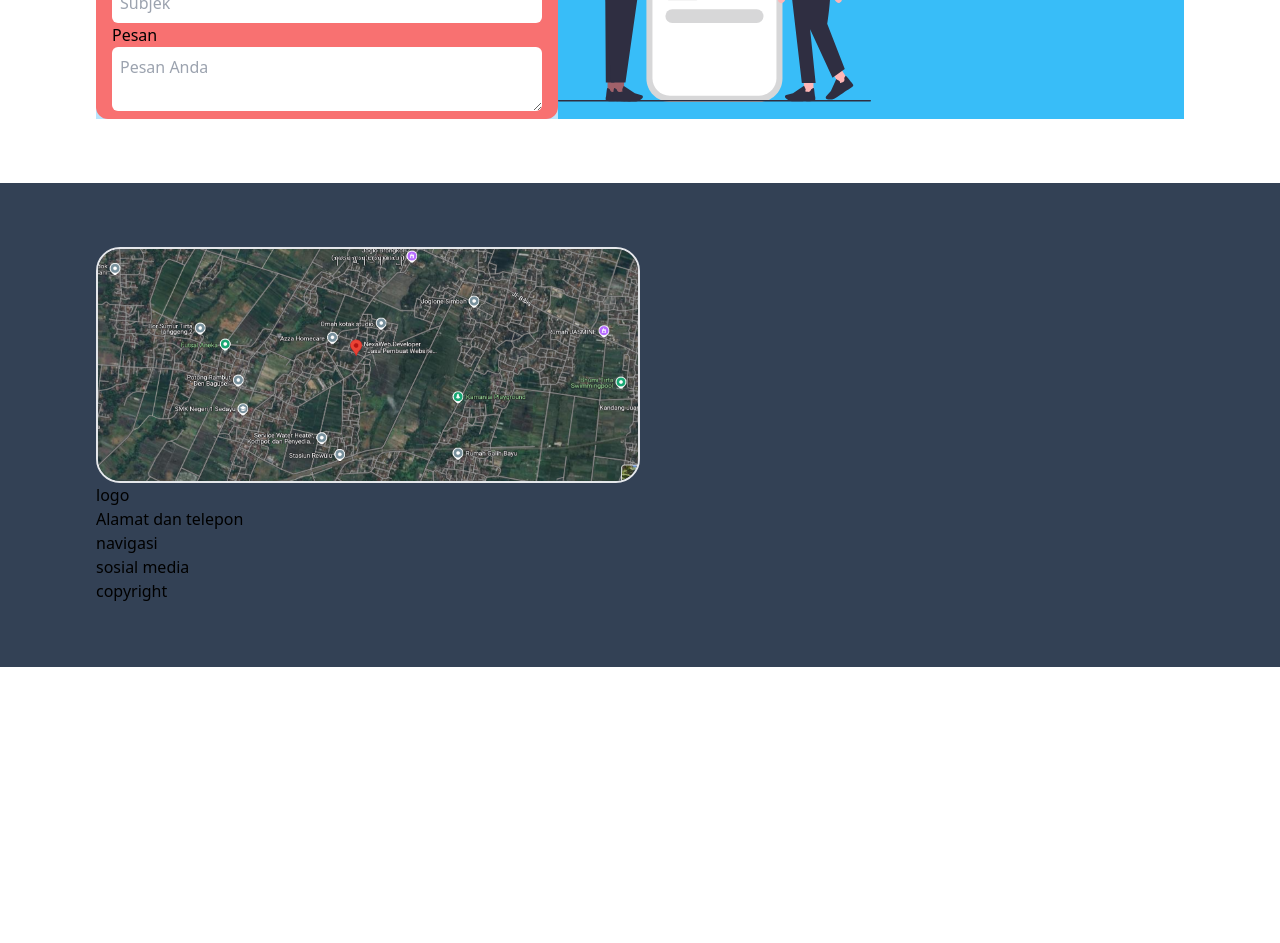
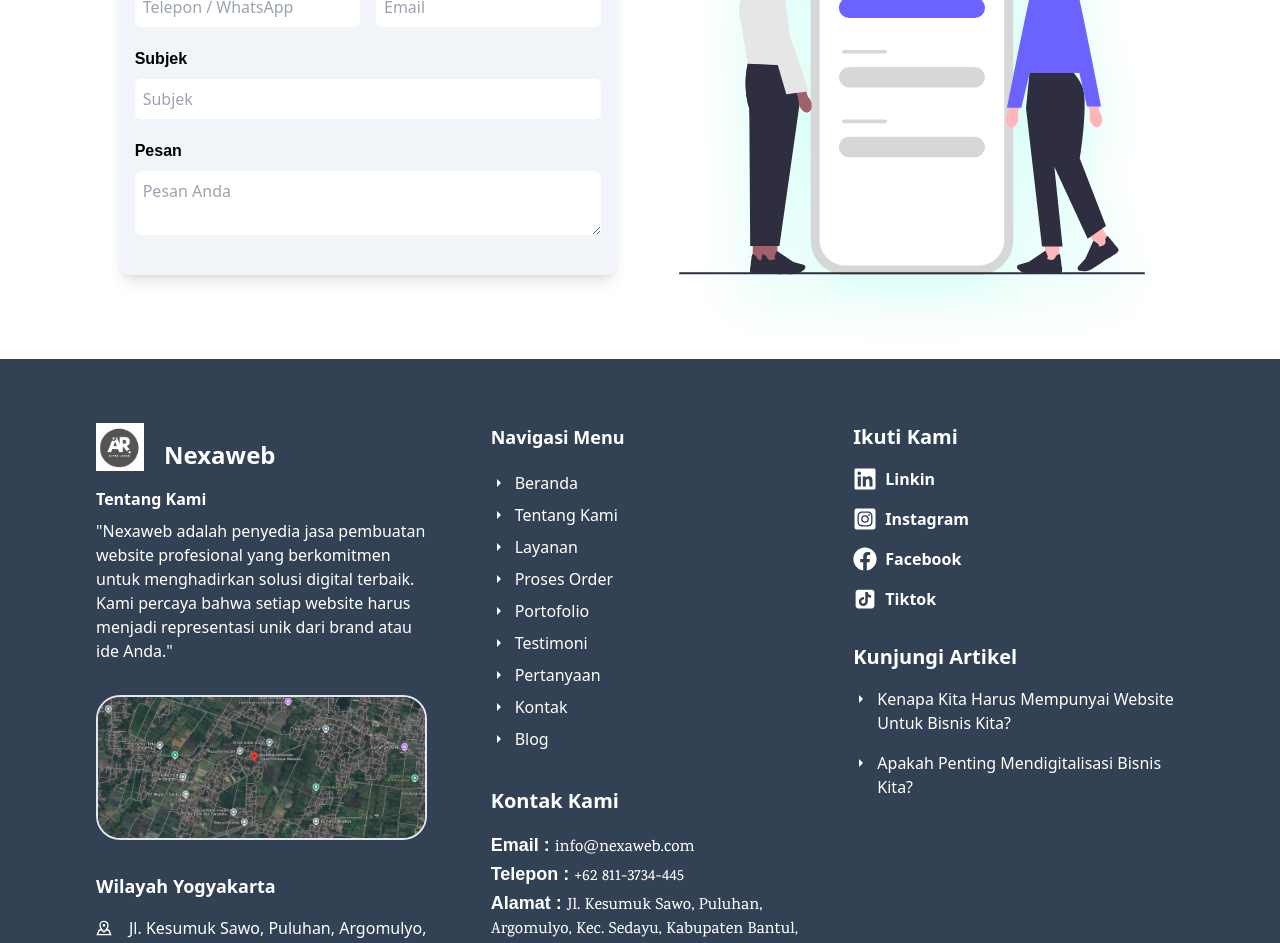
Before and after one commit to Araihan413/Nexaweb_Jasa-Pembuatan-Website, a React (Vite) app: page / in a window 1280 px wide. Shown: the part 5740-6683 px from the top of the page. Before the commit the page ends 6407 px from the top, so only its background shows below. Built offline with nearby package versions, Linux system fonts and the light colour scheme; a web font is replaced by a local one.

Commit message:
menyelesaikan element kontak dan footer pada page beranda

```diff
--- a/src/components/Elements/FormContact.jsx
+++ b/src/components/Elements/FormContact.jsx
@@ -2,8 +2,10 @@ export const FormContact = (props) => {
   const { id, children, type, placeholder, style = '' } = props;
   return (
     <>
-      <div className={` ${style} px-2 flex flex-col`}>
-        <label htmlFor={id}>{children}</label>
+      <div className={` ${style} px-2 flex flex-col gap-2 pb-5`}>
+        <label className="font-semibold font-subJudul" htmlFor={id}>
+          {children}
+        </label>
         <input id={id} name={id} className="rounded-md py-2 px-2" type={type} placeholder={placeholder} />
       </div>
     </>
@@ -14,9 +16,11 @@ export const FormTextarea = (props) => {
   const { id, children, placeholder, style = '' } = props;
   return (
     <>
-      <div className={` ${style} px-2 flex flex-col`}>
-        <label htmlFor={id}>{children}</label>
-        <textarea id={id} name={id} className="rounded-md py-2 px-2" placeholder={placeholder} />
+      <div className={` ${style} px-2 flex flex-col gap-2 pb-5`}>
+        <label className="font-semibold font-subJudul" htmlFor={id}>
+          {children}
+        </label>
+        <textarea rows="2" id={id} name={id} className="rounded-md py-2 px-2" placeholder={placeholder} />
       </div>
     </>
   );
--- a/src/components/Elements/WindowMap.jsx
+++ b/src/components/Elements/WindowMap.jsx
@@ -3,7 +3,7 @@ import windowMap from '../../assets/map_sementara.png';
 const WindowMap = () => {
   return (
     <>
-      <div className="w-1/2 rounded-3xl  border-2 overflow-hidden">
+      <div className="rounded-3xl  border-2 overflow-hidden">
         <figure className="hover:blur-sm">
           <img src={windowMap} alt="map sementara" />
         </figure>
--- a/src/components/Fragments/Contact.jsx
+++ b/src/components/Fragments/Contact.jsx
@@ -8,9 +8,10 @@ const Contact = () => {
         <div className="text-center pb-8">
           <h1 className="font-judul text-4xl font-semibold">Hubungi Kami</h1>
         </div>
-        <div className="bg-sky-200 w-full flex justify-center">
-          <div className="w-[500px] bg-red-400 rounded-xl">
-            <form action="" className="grid grid-cols-2 p-2">
+        <div className="w-full justify-center grid grid-cols-2 py-5">
+          <div className="w-full flex justify-center">
+            <div className="bg-slate-100 rounded-xl col-span-1 w-11/12 shadow-lg">
+              <form action="" className="grid grid-cols-2 p-2 pt-5">
                 <FormContact id="nama" type="text" placeholder="Nama Lengkap" style="col-span-1">
                   Nama Lengkap
                 </FormContact>
@@ -34,8 +35,11 @@ const Contact = () => {
                 </FormTextarea>
               </form>
             </div>
-          <div className="bg-sky-400">
-            <img className="w-1/2" src={contactMobile} alt="gambah contact mobile" />
+          </div>
+          <div className="w-full flex justify-center">
+            <div className="col-span-1 w-11/12 px-4 pt-4 drop-shadow-[0_25px_25px_rgba(0,245,204,0.15)]">
+              <img className="w-full" src={contactMobile} alt="gambah contact mobile" />
+            </div>
           </div>
         </div>
       </div>
--- a/src/components/Fragments/Footer.jsx
+++ b/src/components/Fragments/Footer.jsx
@@ -1,20 +1,180 @@
 import WindowMap from '../Elements/WindowMap';
+import Logo from '../Elements/Logo';
+import { GrMap } from 'react-icons/gr';
+import { IoMdArrowDropright } from 'react-icons/io';
+import { FaLinkedin, FaInstagramSquare, FaFacebook, FaRegCopyright } from 'react-icons/fa';
+import { AiFillTikTok } from 'react-icons/ai';
 
 const Footer = () => {
   return (
     <>
-      <div>
-        <div className="">
-          <WindowMap></WindowMap>
+      <div className="grid grid-cols-3 text-white">
+        <div className="col-span-1 flex flex-col items-start pr-8">
+          <div className="flex gap-5 items-end pb-4">
+            <Logo></Logo>
+            <h1 className="text-2xl font-SubJudul font-bold text-white">Nexaweb</h1>
+          </div>
+          <div className="text-white pb-8">
+            <h1 className="font-SubJudul font-bold pb-2">Tentang Kami</h1>
+            <p className="font-Paragraf">
+              "Nexaweb adalah penyedia jasa pembuatan website profesional yang berkomitmen untuk menghadirkan solusi digital terbaik. Kami percaya bahwa setiap website harus menjadi representasi unik dari brand atau ide Anda."
+            </p>
+          </div>
+          <div className="pb-8">
+            <WindowMap></WindowMap>
+          </div>
+          <div>
+            <h1 className="font-SubJudul font-semibold text-lg pb-4">Wilayah Yogyakarta</h1>
+            <div className="flex gap-4">
+              <div className="w-12 pt-1">
+                <GrMap></GrMap>
+              </div>
+              <p className="font-Paragraf">Jl. Kesumuk Sawo, Puluhan, Argomulyo, Kec. Sedayu, Kabupaten Bantul, Daerah Istimewa Yogyakarta, Indonesia</p>
+            </div>
+          </div>
         </div>
-        <div>
-          <h1>logo</h1>
-          <h1>Alamat dan telepon</h1>
-          <h1>navigasi</h1>
+
+        <div className="col-span-1 flex flex-col items-start pl-8">
+          <div className="pb-8">
+            <h1 className="font-SubJudul font-semibold text-lg pb-4">Navigasi Menu</h1>
+            <ul className="font-Paragraf">
+              <li>
+                <a className="flex gap-2 leading-none p-2 pl-0" href="">
+                  <IoMdArrowDropright /> Beranda
+                </a>
+              </li>
+              <li>
+                <a className="flex gap-2 leading-none p-2 pl-0" href="">
+                  <IoMdArrowDropright /> Tentang Kami
+                </a>
+              </li>
+              <li>
+                <a className="flex gap-2 leading-none p-2 pl-0" href="">
+                  <IoMdArrowDropright /> Layanan
+                </a>
+              </li>
+              <li>
+                <a className="flex gap-2 leading-none p-2 pl-0" href="">
+                  <IoMdArrowDropright /> Proses Order
+                </a>
+              </li>
+              <li>
+                <a className="flex gap-2 leading-none p-2 pl-0" href="">
+                  <IoMdArrowDropright /> Portofolio
+                </a>
+              </li>
+              <li>
+                <a className="flex gap-2 leading-none p-2 pl-0" href="">
+                  <IoMdArrowDropright /> Testimoni
+                </a>
+              </li>
+              <li>
+                <a className="flex gap-2 leading-none p-2 pl-0" href="">
+                  <IoMdArrowDropright /> Pertanyaan
+                </a>
+              </li>
+              <li>
+                <a className="flex gap-2 leading-none p-2 pl-0" href="">
+                  <IoMdArrowDropright /> Kontak
+                </a>
+              </li>
+              <li>
+                <a className="flex gap-2 leading-none p-2 pl-0" href="">
+                  <IoMdArrowDropright /> Blog
+                </a>
+              </li>
+            </ul>
+          </div>
+          <div>
+            <h1 className="font-SubJudul text-xl font-semibold pb-4">Kontak Kami</h1>
+            <p className="font-paragraf">
+              <span className="font-bold font-subJudul text-lg">Email : </span> info@nexaweb.com
+            </p>
+            <p className="font-paragraf">
+              <span className="font-bold font-subJudul text-lg">Telepon : </span> +62 811-3734-445
+            </p>
+            <p className="font-paragraf">
+              <span className="font-bold font-subJudul text-lg">Alamat : </span> Jl. Kesumuk Sawo, Puluhan, Argomulyo, Kec. Sedayu, Kabupaten Bantul, Daerah Istimewa Yogyakarta, Indonesia
+            </p>
+            <p className="font-paragraf">
+              <span className="font-bold font-subJudul text-lg">Jam Operasi : </span> Senin - Jumat, 09:00 - 18:00 WIB
+            </p>
+          </div>
         </div>
-        <div>
-          <h1>sosial media</h1>
-          <h1>copyright</h1>
+
+        <div className="col-span-1 flex flex-col items-start pl-8">
+          <div className="pb-8">
+            <h1 className="font-SubJudul text-xl font-semibold pb-4">Ikuti Kami</h1>
+            <div className="flex flex-col gap-4">
+              <h3 className="font-semibold">
+                <a href="">
+                  <p className="font-Paragraf flex gap-2">
+                    <div className="text-2xl">
+                      <FaLinkedin />
+                    </div>
+                    Linkin
+                  </p>
+                </a>
+              </h3>
+              <h3 className="font-semibold">
+                <a href="">
+                  <p className="font-Paragraf flex gap-2">
+                    <div className="text-2xl">
+                      <FaInstagramSquare />
+                    </div>
+                    Instagram
+                  </p>
+                </a>
+              </h3>
+              <h3 className="font-semibold">
+                <a href="">
+                  <p className="font-Paragraf flex gap-2">
+                    <div className="text-2xl">
+                      <FaFacebook />
+                    </div>
+                    Facebook
+                  </p>
+                </a>
+              </h3>
+              <h3 className="font-semibold">
+                <a href="">
+                  <p className="font-Paragraf flex gap-2">
+                    <div className="text-2xl">
+                      <AiFillTikTok />
+                    </div>
+                    Tiktok
+                  </p>
+                </a>
+              </h3>
+            </div>
+          </div>
+          <div>
+            <h1 className="font-SubJudul text-xl font-semibold pb-2">Kunjungi Artikel</h1>
+            <ul className="font-Paragraf">
+              <li>
+                <a className="flex gap-2 p-2 pl-0" href="">
+                  <div className="pt-1">
+                    <IoMdArrowDropright />
+                  </div>
+                  <p>Kenapa Kita Harus Mempunyai Website Untuk Bisnis Kita?</p>
+                </a>
+              </li>
+              <li>
+                <a className="flex gap-2  p-2 pl-0" href="">
+                  <div className="pt-1">
+                    <IoMdArrowDropright />
+                  </div>
+                  <p>Apakah Penting Mendigitalisasi Bisnis Kita?</p>
+                </a>
+              </li>
+            </ul>
+          </div>
+        </div>
+
+        <div className="col-span-3 pt-5 mt-8 border-t-2">
+          <p className="font-Paragraf flex items-center justify-center leading-none gap-2">
+            Copyright <FaRegCopyright /> 2022 Nexaweb. All rights reserved.
+          </p>
         </div>
       </div>
     </>
--- a/src/components/pages/beranda.jsx
+++ b/src/components/pages/beranda.jsx
@@ -35,7 +35,7 @@ const Beranda = () => {
       <section className="px-24 py-16">
         <Contact></Contact>
       </section>
-      <section className="px-24 py-16 bg-slate-700 bg-tulisan-nexaweb">
+      <section className="px-24 pt-16 pb-8 bg-slate-700 bg-tulisan-nexaweb">
         <Footer></Footer>
       </section>
     </>
```
Lines whose indentation alone changed are shown as unchanged.
